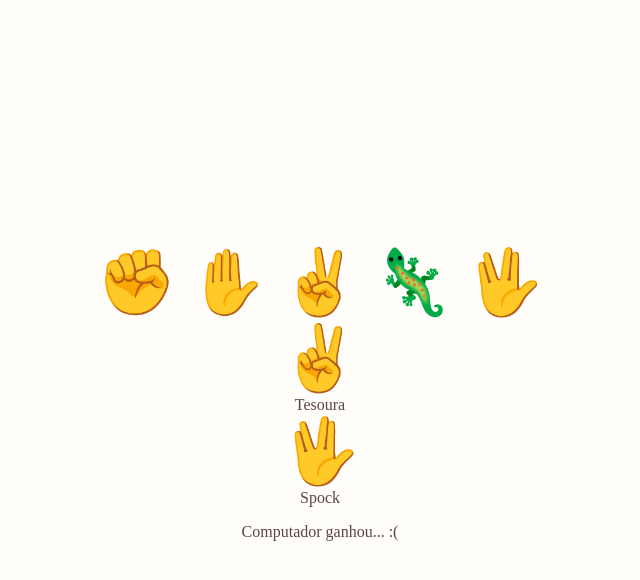
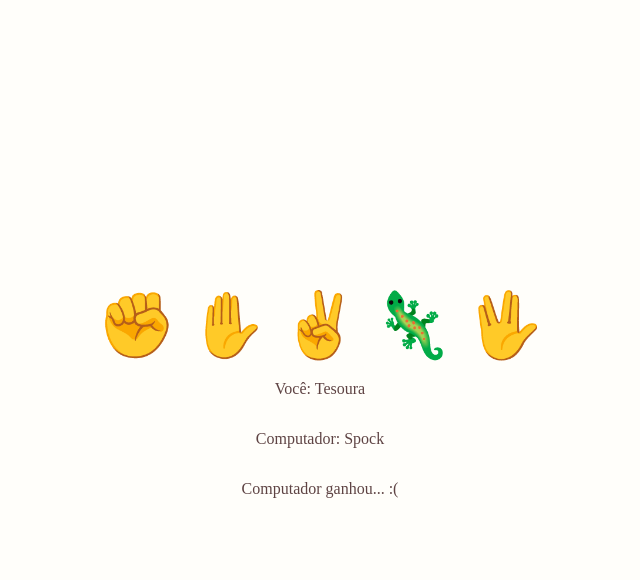
Before and after one commit to HaluDeCassia/largato-spock, a React (Create React App) app: page / in a window 1280 px wide. Both pictures are taken after a click on the button "✌️". Shown: the top 580 px of the page, without its empty margins (320-960 px from the left). Built offline with nearby package versions, Linux system fonts and the light colour scheme.

Commit message:
Remove emojis from choices show

```diff
--- a/src/App.js
+++ b/src/App.js
@@ -70,19 +70,9 @@ export default function App() {
       <Global />
       <Buttons playGame={ playGame } />
 
-      {playerChoice && (
-        <React.Fragment>
-          {OPTIONS[playerChoice].emoji}
-          {OPTIONS[playerChoice].displayName }
-        </React.Fragment>
-      )}
+      { playerChoice && <p>Você: { OPTIONS[playerChoice].displayName }</p> }
 
-      {computerChoice && (
-        <React.Fragment>
-          {OPTIONS[computerChoice].emoji}
-          {OPTIONS[computerChoice].displayName }
-        </React.Fragment>
-      )}
+      { computerChoice && <p>Computador: { OPTIONS[computerChoice].displayName }</p> }
 
       <p>{ result }</p>
     </StyledApp>
```
